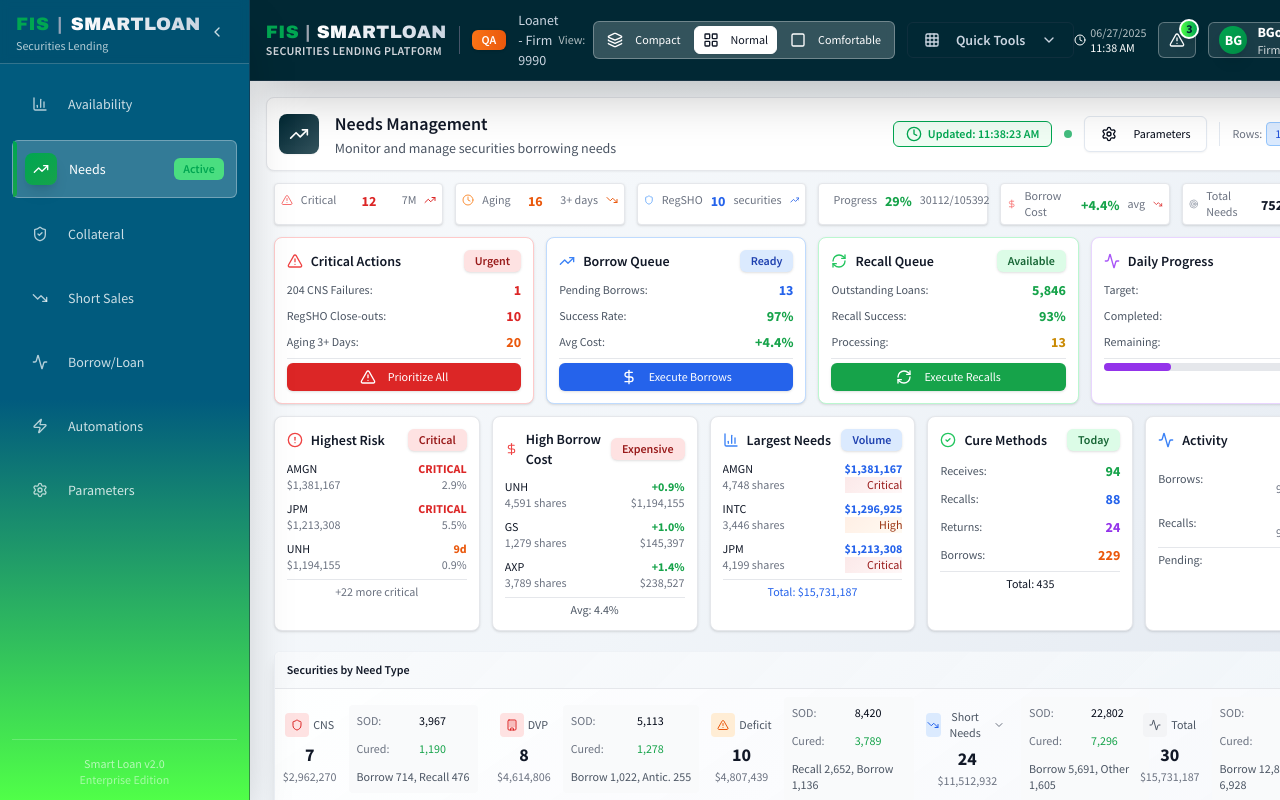
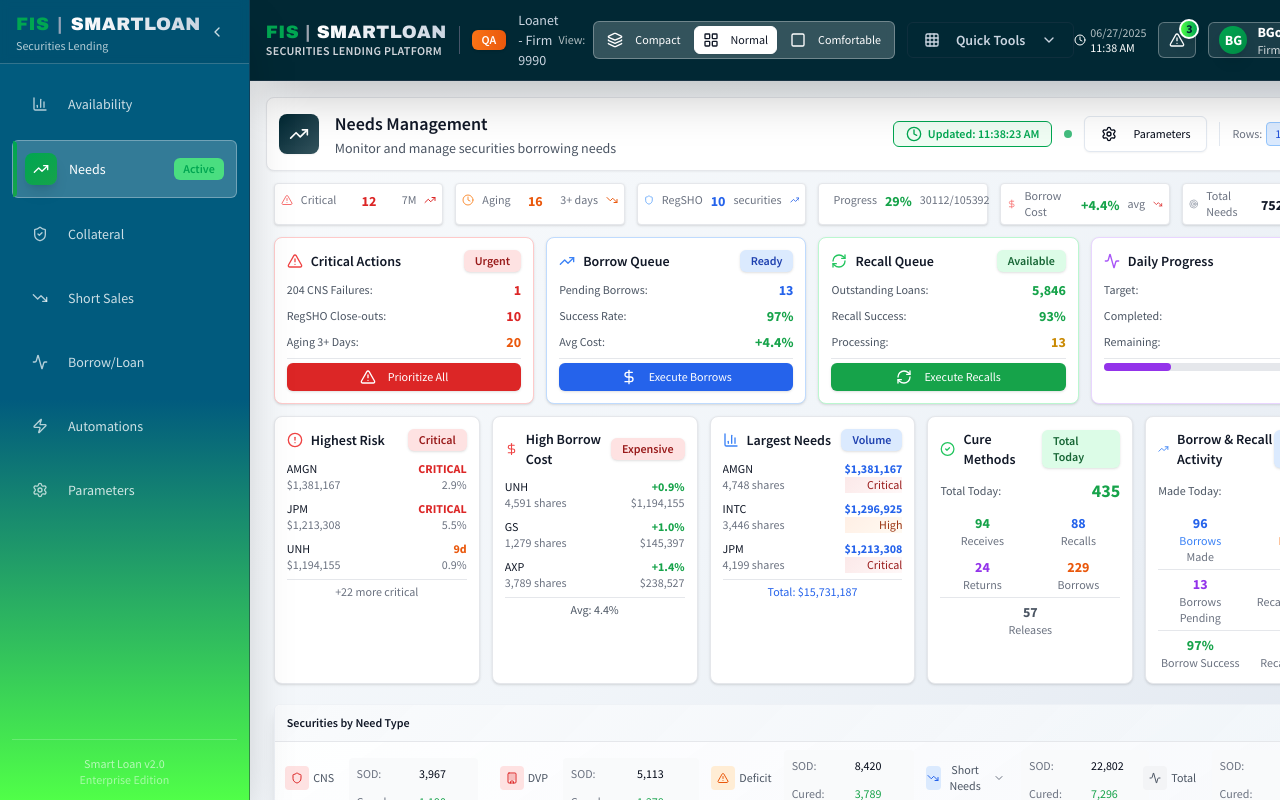
Before and after one commit to WallStArb/smart-loan-ui, a React (Vite) app: page / in a window 1280 px wide. Built offline with nearby package versions, Linux system fonts and the light colour scheme.

Commit message:
Make widgets more space efficient - reduce padding, font sizes, and spacing

```diff
--- a/src/components/NeedsPage.tsx
+++ b/src/components/NeedsPage.tsx
@@ -1296,30 +1296,48 @@
                 <CheckCircle2 className="w-4 h-4 text-green-500" />
                 <h3 className="text-sm font-semibold text-gray-900">Cure Methods</h3>
               </div>
-              <Badge className="bg-green-100 text-green-800 text-xs">Today</Badge>
+              <Badge className="bg-green-100 text-green-800 text-xs">Total Today</Badge>
             </div>
             <div className="space-y-1">
-              <div className="flex justify-between items-center py-0.5">
-                <span className="text-xs text-gray-600">Receives:</span>
-                <span className="text-sm font-bold text-green-600">{metrics.cureMethods.receives}</span>
-              </div>
-              <div className="flex justify-between items-center py-0.5">
-                <span className="text-xs text-gray-600">Recalls:</span>
-                <span className="text-sm font-bold text-blue-600">{metrics.cureMethods.recalls}</span>
-              </div>
-              <div className="flex justify-between items-center py-0.5">
-                <span className="text-xs text-gray-600">Returns:</span>
-                <span className="text-sm font-bold text-purple-600">{metrics.cureMethods.returns}</span>
-              </div>
-              <div className="flex justify-between items-center py-0.5">
-                <span className="text-xs text-gray-600">Borrows:</span>
-                <span className="text-sm font-bold text-orange-600">{metrics.cureMethods.borrows}</span>
-              </div>
-              <div className="pt-1 border-t border-gray-200">
-                <div className="text-xs text-center text-gray-900 font-medium">
-                  Total: {metrics.cureMethods.receives + metrics.cureMethods.recalls + metrics.cureMethods.returns + metrics.cureMethods.borrows}
-                </div>
-              </div>
+              {/* Total Today */}
+              <div className="flex justify-between items-center">
+                <span className="text-xs text-gray-600">Total Today:</span>
+                <span className="text-lg font-bold text-green-600">{metrics.cureMethods.receives + metrics.cureMethods.recalls + metrics.cureMethods.returns + metrics.cureMethods.borrows}</span>
+              </div>
+
+              {/* Top Row */}
+              <div className="grid grid-cols-2 gap-2 pt-1">
+                <div className="text-center">
+                  <div className="text-sm font-bold text-green-600">{metrics.cureMethods.receives}</div>
+                  <div className="text-xs text-gray-500">Receives</div>
+                </div>
+                <div className="text-center">
+                  <div className="text-sm font-bold text-blue-600">{metrics.cureMethods.recalls}</div>
+                  <div className="text-xs text-gray-500">Recalls</div>
+                </div>
+              </div>
+
+              {/* Bottom Row */}
+              <div className="grid grid-cols-2 gap-2 pt-1">
+                <div className="text-center">
+                  <div className="text-sm font-bold text-purple-600">{metrics.cureMethods.returns}</div>
+                  <div className="text-xs text-gray-500">Returns</div>
+                </div>
+                <div className="text-center">
+                  <div className="text-sm font-bold text-orange-600">{metrics.cureMethods.borrows}</div>
+                  <div className="text-xs text-gray-500">Borrows</div>
+                </div>
+              </div>
+
+              {/* Releases - if available */}
+              {metrics.cureMethods.releases && (
+                <div className="pt-1 border-t border-gray-200">
+                  <div className="text-center">
+                    <div className="text-sm font-bold text-gray-600">{metrics.cureMethods.releases}</div>
+                    <div className="text-xs text-gray-500">Releases</div>
+                  </div>
+                </div>
+              )}
             </div>
           </div>
 
@@ -1327,30 +1345,57 @@
           <div className="bg-white rounded-lg shadow border border-gray-200 p-3">
             <div className="flex items-center justify-between mb-2">
               <div className="flex items-center space-x-2">
-                <Activity className="w-4 h-4 text-blue-500" />
-                <h3 className="text-sm font-semibold text-gray-900">Activity</h3>
-              </div>
-              <Badge className="bg-blue-100 text-blue-800 text-xs">Made</Badge>
+                <TrendingUp className="w-4 h-4 text-blue-500" />
+                <h3 className="text-sm font-semibold text-gray-900">Borrow & Recall Activity</h3>
+              </div>
+              <Badge className="bg-blue-100 text-blue-800 text-xs">Made Today</Badge>
             </div>
             <div className="space-y-1">
-              <div className="flex justify-between items-center py-0.5">
-                <span className="text-xs text-gray-600">Borrows:</span>
-                <div className="text-right">
+              {/* Made Today Numbers */}
+              <div className="flex justify-between items-center">
+                <span className="text-xs text-gray-600">Made Today:</span>
+                <span className="text-lg font-bold text-blue-600">{metrics.borrowRecallActivity.borrowsMade + metrics.borrowRecallActivity.recallsMade}</span>
+              </div>
+
+              {/* Borrows Section */}
+              <div className="grid grid-cols-2 gap-2 pt-1">
+                <div className="text-center">
                   <div className="text-sm font-bold text-blue-600">{metrics.borrowRecallActivity.borrowsMade}</div>
-                  <div className="text-xs text-gray-500">{metrics.borrowRecallActivity.borrowsSuccessRate}% success</div>
-                </div>
-              </div>
-              <div className="flex justify-between items-center py-0.5">
-                <span className="text-xs text-gray-600">Recalls:</span>
-                <div className="text-right">
-                  <div className="text-sm font-bold text-green-600">{metrics.borrowRecallActivity.recallsMade}</div>
-                  <div className="text-xs text-gray-500">{metrics.borrowRecallActivity.recallsSuccessRate}% success</div>
-                </div>
-              </div>
+                  <div className="text-xs text-blue-500">Borrows</div>
+                  <div className="text-xs text-gray-500">Made</div>
+                </div>
+                <div className="text-center">
+                  <div className="text-sm font-bold text-orange-600">{metrics.borrowRecallActivity.recallsMade}</div>
+                  <div className="text-xs text-orange-500">Recalls</div>
+                  <div className="text-xs text-gray-500">Made</div>
+                </div>
+              </div>
+
+              {/* Pending Section */}
               <div className="pt-1 border-t border-gray-200">
-                <div className="flex justify-between text-xs">
-                  <span className="text-gray-600">Pending:</span>
-                  <span className="text-yellow-600 font-medium">{metrics.borrowRecallActivity.borrowsPending + metrics.borrowRecallActivity.recallsPending}</span>
+                <div className="grid grid-cols-2 gap-2">
+                  <div className="text-center">
+                    <div className="text-sm font-bold text-purple-600">{metrics.borrowRecallActivity.borrowsPending}</div>
+                    <div className="text-xs text-gray-500">Borrows Pending</div>
+                  </div>
+                  <div className="text-center">
+                    <div className="text-sm font-bold text-purple-600">{metrics.borrowRecallActivity.recallsPending}</div>
+                    <div className="text-xs text-gray-500">Recalls Pending</div>
+                  </div>
+                </div>
+              </div>
+
+              {/* Success Rates */}
+              <div className="pt-1 border-t border-gray-200">
+                <div className="grid grid-cols-2 gap-2">
+                  <div className="text-center">
+                    <div className="text-sm font-bold text-green-600">{metrics.borrowRecallActivity.borrowsSuccessRate}%</div>
+                    <div className="text-xs text-gray-500">Borrow Success</div>
+                  </div>
+                  <div className="text-center">
+                    <div className="text-sm font-bold text-green-600">{metrics.borrowRecallActivity.recallsSuccessRate}%</div>
+                    <div className="text-xs text-gray-500">Recall Success</div>
+                  </div>
                 </div>
               </div>
             </div>
```
